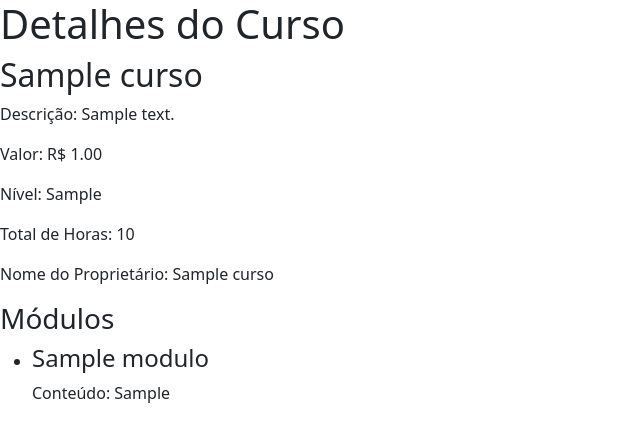
After one commit to JoseBrittoo/plataforma_dj, a Django app: page /curso/1/ in a window 1280 px wide. The commit adds this page. Shown: the top 442 px of the page, without its empty margins (0-640 px from the left). Run offline with Django 4.2, Linux system fonts and the light colour scheme; tables that the repository leaves empty hold one stand-in row (values such as "Sample post").

Commit message:
Inserção das páginas de catalogo e detalhes do curso, e criação das tabelas no banco de dados

```diff
--- /dev/null
+++ b/app_plataforma/templates/detalhescurso.html
@@ -0,0 +1,19 @@
+{% extends 'main.html' %}
+{% block content %}
+<h1>Detalhes do Curso</h1>
+<h2>{{ curso.nome_curso }}</h2>
+<p>Descrição: {{ curso.descricao }}</p>
+<p>Valor: R$ {{ curso.preco }}</p>
+<p>Nível: {{ curso.nivel }}</p>
+<p>Total de Horas: {{ curso.total_horas }}</p>
+<p>Nome do Proprietário: {{ curso.nome_proprietario }}</p>
+<h3>Módulos</h3>
+<ul>
+    {% for modulo in curso.modulos.all %}
+        <li>
+            <h4>{{ modulo.nome_curso }}</h4>
+            <p>Conteúdo: {{ modulo.conteudo }}</p>
+        </li>
+    {% endfor %}
+</ul>
+{% endblock %}
--- a/app_plataforma/templates/paginaInicial/pgInicial.html
+++ b/app_plataforma/templates/paginaInicial/pgInicial.html
@@ -29,6 +29,9 @@
             <li class="nav-item">
                 <a class="nav-link" href="/cadcurso/">Cadastrar curso</a>
             </li>
+            <li class="nav-item">
+                <a class="nav-link" href="/catalogocurso/">Catalogo de cursos</a>
+            </li>
             <li class="nav-item dropdown">
                 <a class="nav-link dropdown-toggle" href="#" id="navbarDropdownMenuLink" data-toggle="dropdown" aria-haspopup="true" aria-expanded="false">
                     Menu
--- a/app_plataforma/views.py
+++ b/app_plataforma/views.py
@@ -1,4 +1,4 @@
-from django.shortcuts import render, redirect
+from django.shortcuts import render, redirect, get_object_or_404
 from django.contrib.auth.models import User
 from django.contrib.auth import authenticate, login, logout
 from .models import Curso, Modulo
@@ -96,7 +96,10 @@ def cadcurso(request):
                     modulo.curso = curso
                     modulo.save()
 
-            return redirect('pgInicial')  # Redirecionar para uma página de sucesso
+            print("Curso cadastrado com sucesso!")
+            return redirect('catalogocurso')  # Redirecionar para uma página de sucesso
+        else:
+            print("Formulário inválido!")
 
     else:
         form = CursoForm()
@@ -106,3 +109,12 @@ def cadcurso(request):
         'form': form,
         'formset_modulos': formset_modulos,
     })
+#Sobre o catalogo de cursos
+def catalogocurso(request):
+    cursos = Curso.objects.all()
+    return render(request, 'catalogocurso.html', {'cursos': cursos})
+
+#Detalhes dos cursos
+def detalhescurso(request, curso_id):
+    curso = get_object_or_404(Curso, id=curso_id)
+    return render(request, 'detalhescurso.html', {'curso': curso})
--- a/plataforma/urls.py
+++ b/plataforma/urls.py
@@ -1,7 +1,7 @@
 
 from django.contrib import admin
 from django.urls import path
-from app_plataforma.views import home, cadusuario, usuario, flogin, dlogin, paginaInicial, logouts, alterarSenha, cadcurso
+from app_plataforma.views import home, cadusuario, usuario, flogin, dlogin, paginaInicial, logouts, alterarSenha, cadcurso, catalogocurso, detalhescurso
 #from app_plataforma import views
 
 urlpatterns = [
@@ -15,4 +15,6 @@ urlpatterns = [
     path('logouts/', logouts, name = 'logouts'),
     path('alterarSenha/', alterarSenha, name = 'alterarSenha'),
     path('cadcurso/', cadcurso, name = 'cadcurso'),
+    path('catalogocurso/', catalogocurso, name='catalogocurso'),
+    path('curso/<int:curso_id>/', detalhescurso, name='detalhescurso'),
 ]
```
Also changed, not shown: app_plataforma/templates/catalogocurso.html (added, +14 -0 lines), app_plataforma/migrations/0001_initial.py (added), db.sqlite3.
